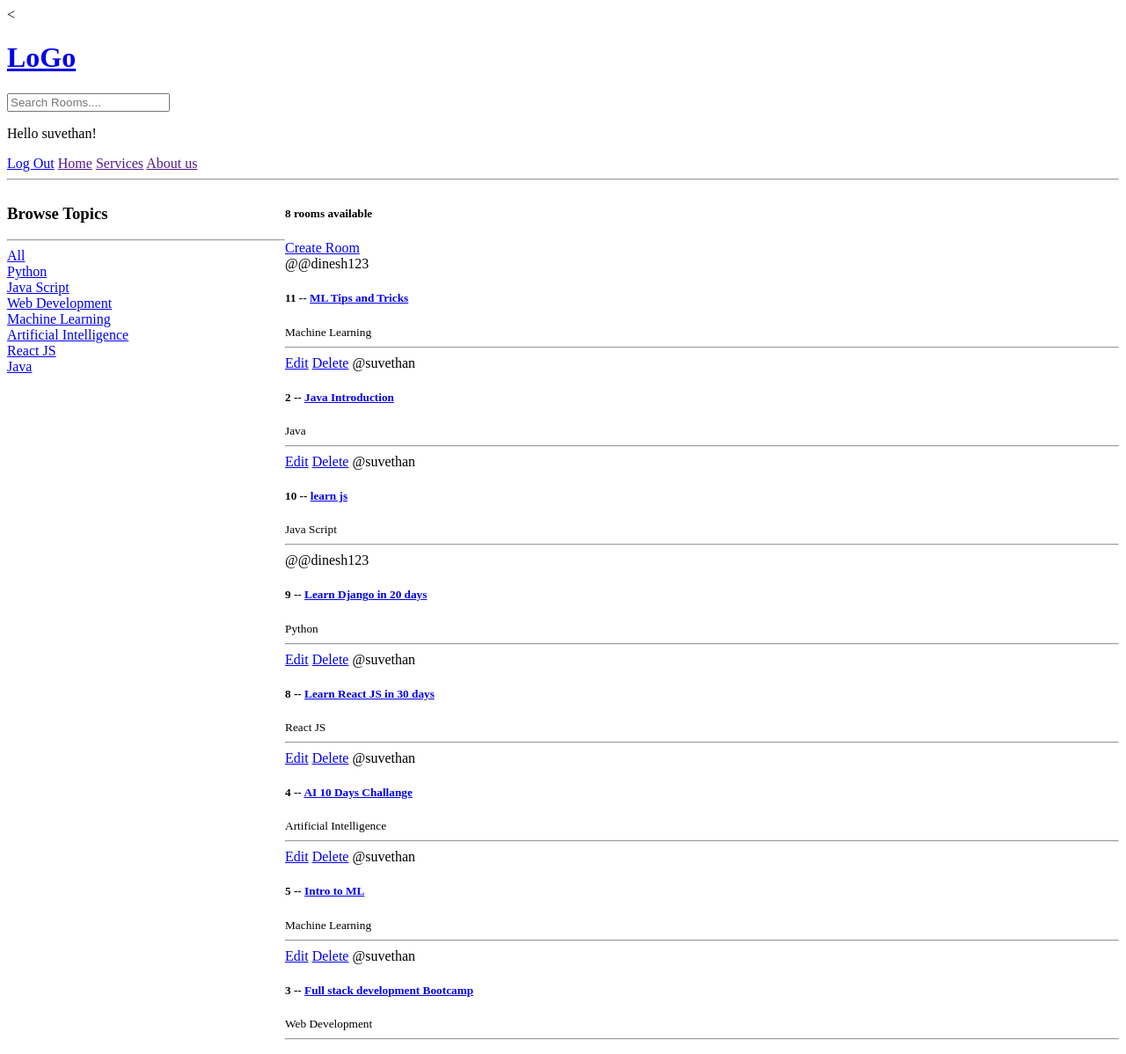
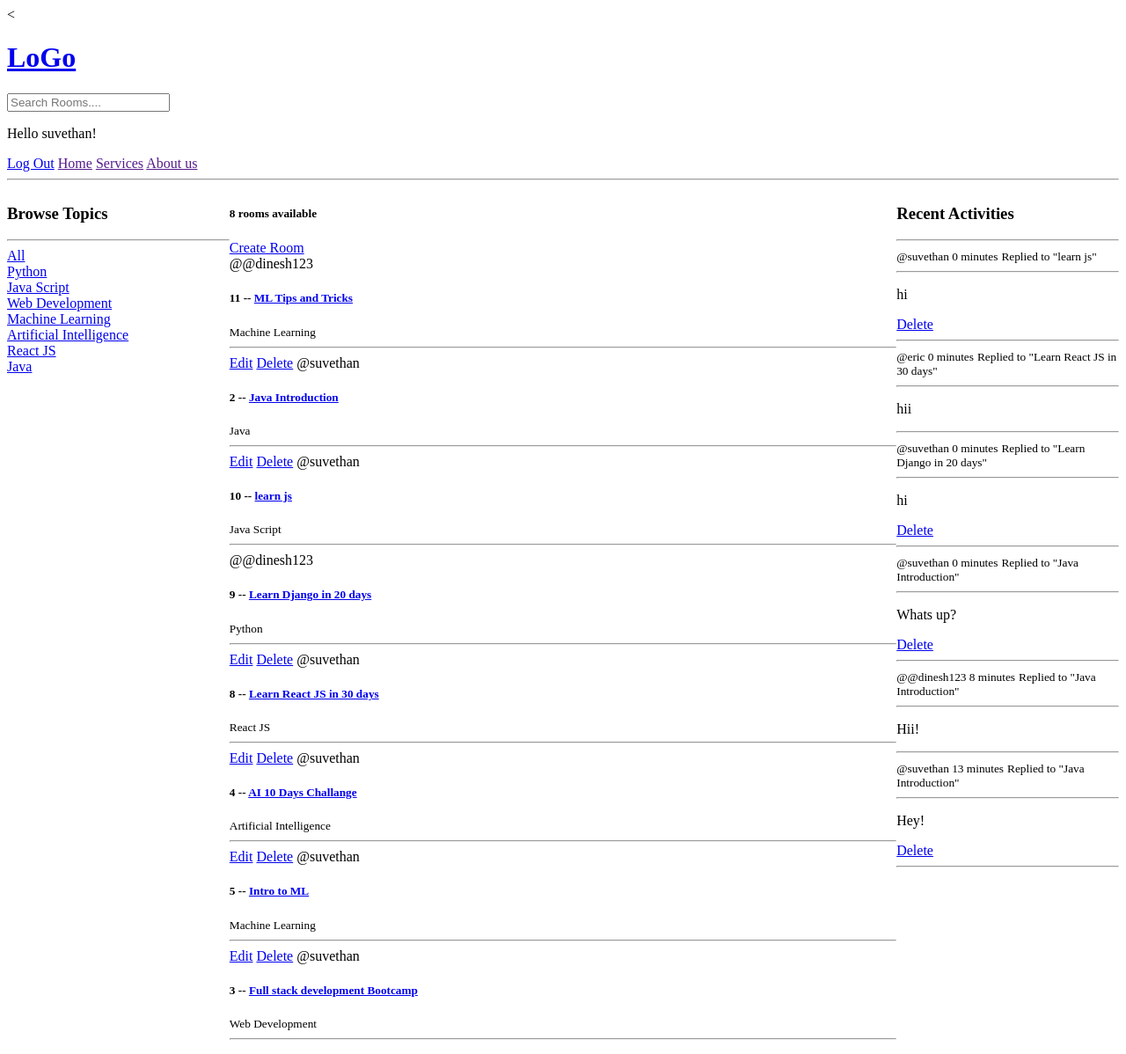
Before and after one commit to shansuvethan18/Django-learn, a Django app: page /test/home/ in a window 1280 px wide. Shown: the whole page at 88% size. Run offline with Django 5.2, Linux system fonts and the light colour scheme; a user stored in the database is signed in; data comes from the database, SQL or seed files in the repository; both versions use the stored data as it was after the commit.

Commit message:
Activity feed p-1

```diff
--- a/test_app/models.py
+++ b/test_app/models.py
@@ -35,5 +35,8 @@ class Message(models.Model):
     updated = models.DateTimeField(auto_now=True)
     created = models.DateTimeField(auto_now_add=True)
 
+    class Meta:
+        ordering = ['-updated','-created']
+
     def __str__(self):
         return self.body[0:50]
--- a/test_app/templates/test_app/home.html
+++ b/test_app/templates/test_app/home.html
@@ -3,7 +3,7 @@
 <style>
   .home-container {
     display: grid;
-    grid-template-columns: 1fr 3fr;
+    grid-template-columns: 1fr 3fr 1fr;
   }
 </style>
 
@@ -48,6 +48,21 @@
 
     {% endfor %}
   </div>
+
+  <div>
+    <h3>Recent Activities</h3>
+    <hr />
+    {% for message in room_messages %}
+    <small>@{{message.user}} {{message.created | timesince}}</small>
+    <small>Replied to "{{message.room}}"</small>
+    <hr />
+    <p>{{message}}</p>
+    {% if request.user == message.user %}
+    <a href="{% url 'delete-message' message.id %}">Delete</a>
+    {% endif %}
+    <hr />
+    {% endfor %}
+  </div>
 </div>
 
 {% endblock content %}
--- a/test_app/views.py
+++ b/test_app/views.py
@@ -75,8 +75,9 @@ def home(request):
     )
     topics = Topic.objects.all()
     room_count= rooms.count()
+    room_messages= Message.objects.all()
 
-    context = {'rooms':rooms, 'topics': topics, 'room_count': room_count}
+    context = {'rooms':rooms, 'topics': topics, 'room_count': room_count,'room_messages':room_messages}
     return render(request, 'test_app/home.html', context)
 
 def room(request,pk):
```
Also changed, not shown: db.sqlite3.
